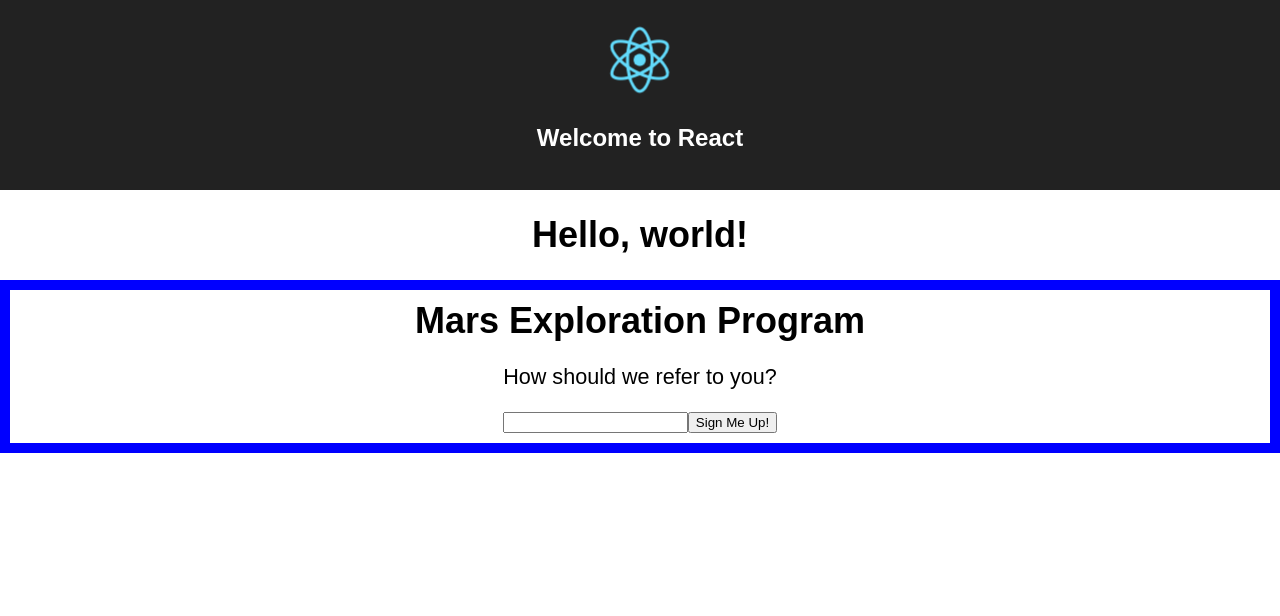
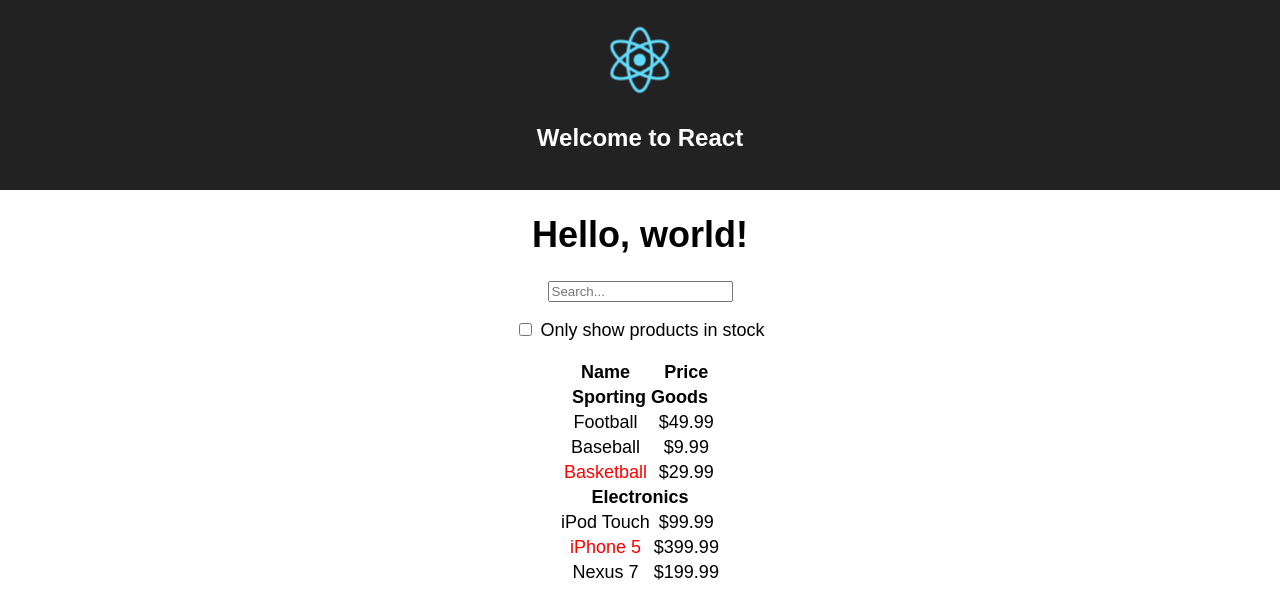
Before and after one commit to k2works/my-react-app, a React (Create React App) app: page / in a window 1280 px wide. Shown: the top 616 px of the page. Built offline with nearby package versions, Linux system fonts and the light colour scheme.

Commit message:
Thinking in React

```diff
--- a/src/App.css
+++ b/src/App.css
@@ -40,3 +40,8 @@
 .Dialog-message {
   font-size: larger;
 }
+
+.FilterableProductTable__ProductTable {
+    margin-right: auto;
+    margin-left: auto;
+}
--- a/src/App.js
+++ b/src/App.js
@@ -1,7 +1,7 @@
 import React, { Component } from 'react';
 import logo from './logo.svg';
 import './App.css';
-import SignUpDialog from './SignUpDialog'
+import FilterableProductTable from './FilterableProductTable'
 
 class App extends Component {
     render() {
@@ -13,11 +13,20 @@ class App extends Component {
         </div>
         <p className="App-intro">
             <h1>Hello, world!</h1>
-            <SignUpDialog />
+            <FilterableProductTable products={PRODUCTS} />
         </p>
       </div>
     );
   }
 }
 
+var PRODUCTS = [
+    {category: 'Sporting Goods', price: '$49.99', stocked: true, name: 'Football'},
+    {category: 'Sporting Goods', price: '$9.99', stocked: true, name: 'Baseball'},
+    {category: 'Sporting Goods', price: '$29.99', stocked: false, name: 'Basketball'},
+    {category: 'Electronics', price: '$99.99', stocked: true, name: 'iPod Touch'},
+    {category: 'Electronics', price: '$399.99', stocked: false, name: 'iPhone 5'},
+    {category: 'Electronics', price: '$199.99', stocked: true, name: 'Nexus 7'}
+];
+
 export default App;
--- /dev/null
+++ b/src/FilterableProductTable.js
@@ -0,0 +1,127 @@
+import React, { Component } from 'react';
+
+class ProductCategoryRow extends React.Component {
+    render() {
+        return (<tr><th colSpan="2">{this.props.category}</th></tr>);
+    }
+}
+
+class ProductRow extends React.Component {
+    render() {
+        var name = this.props.product.stocked ?
+            this.props.product.name :
+            <span style={{color: 'red'}}>
+        {this.props.product.name}
+      </span>;
+        return (
+            <tr>
+                <td>{name}</td>
+                <td>{this.props.product.price}</td>
+            </tr>
+        );
+    }
+}
+
+class ProductTable extends React.Component {
+    render() {
+        var rows = [];
+        var lastCategory = null;
+        this.props.products.forEach((product) => {
+            if (product.name.indexOf(this.props.filterText) === -1 || (!product.stocked && this.props.inStockOnly)) {
+                return;
+            }
+            if (product.category !== lastCategory) {
+                rows.push(<ProductCategoryRow category={product.category} key={product.category} />);
+            }
+            rows.push(<ProductRow product={product} key={product.name} />);
+            lastCategory = product.category;
+        });
+        return (
+            <table className="FilterableProductTable__ProductTable">
+                <thead>
+                <tr>
+                    <th>Name</th>
+                    <th>Price</th>
+                </tr>
+                </thead>
+                <tbody>{rows}</tbody>
+            </table>
+        );
+    }
+}
+
+class SearchBar extends React.Component {
+    constructor(props) {
+        super(props);
+        this.handleChange = this.handleChange.bind(this);
+    }
+
+    handleChange() {
+        this.props.onUserInput(
+            this.refs.filterTextInput.value,
+            this.refs.inStockOnlyInput.checked
+        );
+    }
+
+    render() {
+        return (
+            <form>
+                <input
+                    type="text"
+                    placeholder="Search..."
+                    value={this.props.filterText}
+                    ref="filterTextInput"
+                    onChange={this.handleChange}
+                />
+                <p>
+                    <input
+                        type="checkbox"
+                        checked={this.props.inStockOnly}
+                        ref="inStockOnlyInput"
+                        onChange={this.handleChange}
+                    />
+                    {' '}
+                    Only show products in stock
+                </p>
+            </form>
+        );
+    }
+}
+
+class FilterableProductTable extends React.Component {
+    constructor(props) {
+        super(props);
+        this.state = {
+            filterText: '',
+            inStockOnly: false
+        };
+
+        this.handleUserInput = this.handleUserInput.bind(this);
+    }
+
+    handleUserInput(filterText, inStockOnly) {
+        this.setState({
+            filterText: filterText,
+            inStockOnly: inStockOnly
+        });
+    }
+
+    render() {
+        return (
+            <div>
+                <SearchBar
+                    filterText={this.state.filterText}
+                    inStockOnly={this.state.inStockOnly}
+                    onUserInput={this.handleUserInput}
+                />
+                <ProductTable
+                    products={this.props.products}
+                    filterText={this.state.filterText}
+                    inStockOnly={this.state.inStockOnly}
+                />
+            </div>
+        );
+    }
+}
+
+export default FilterableProductTable;
```
